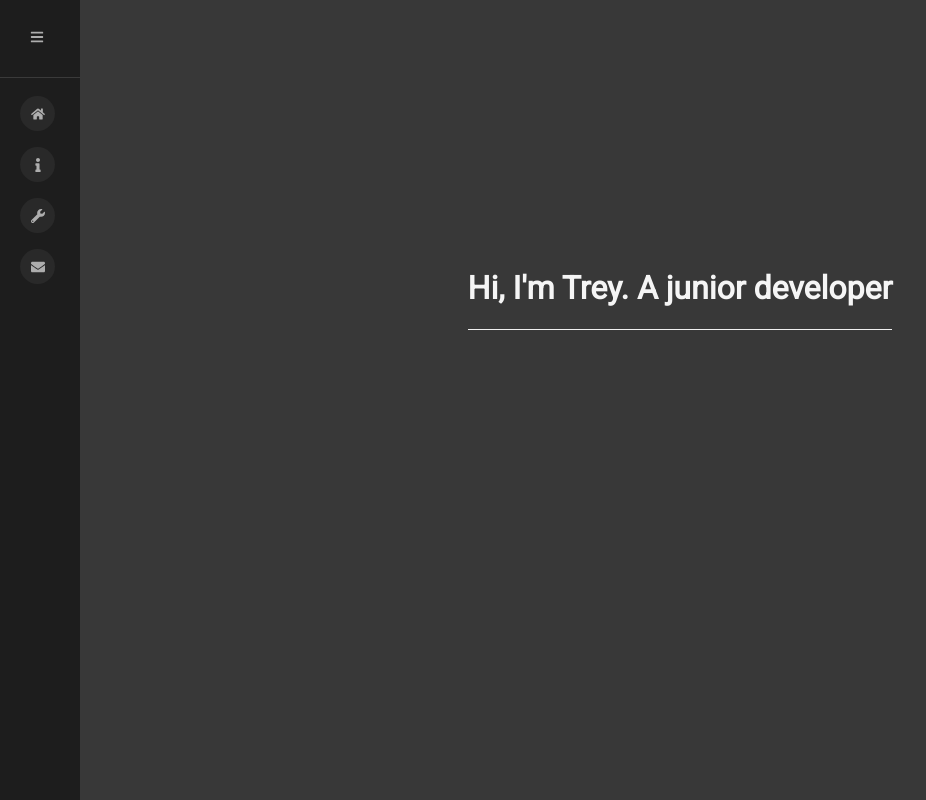
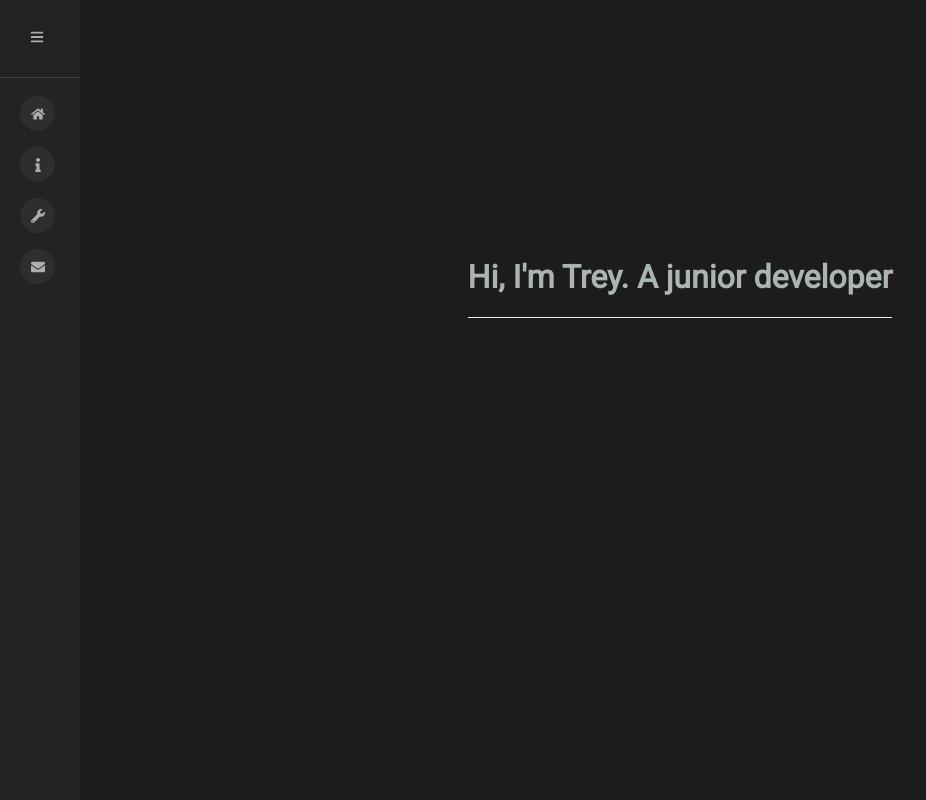
Before and after one commit to TreyPhillip/Portfolio, a React (Create React App) app: page / in a window 1280 px wide. Shown: the whole page, without its empty margins (0-926 px from the left). Built offline with nearby package versions, Linux system fonts and the light colour scheme.

Commit message:
color changes and slight style adjutments

```diff
--- a/src/styles/App.scss
+++ b/src/styles/App.scss
@@ -1,6 +1,6 @@
 @import url('https://fonts.googleapis.com/css?family=Roboto&display=swap');
 
-$sidebar-bg-color: #1d1d1d;
+$sidebar-bg-color: #242323;
 $submenu-bg-color: rgba(255, 255, 255, 0.05);
 $submenu-bg-color-collapsed: rgba(29, 29, 29, 0.95);
 $sidebar-color: #adadad;
@@ -24,7 +24,7 @@ body {
   height: 100%;
   display: flex;
   position: relative;
-  background-color: #383838;
+  background-color: #1d1c1c;
 
   .btn-toggle {
     cursor: pointer;
@@ -91,11 +91,14 @@ body {
       h1 {
         display: flex;
         align-items: center;
+        margin-top: 0px;
+        color: rgb(171, 179, 179);
         transform: translateX(0px);
       }
       h2 {
         display: flex;
         align-items: center;
+        color: rgb(171, 179, 179);
         transform: translateX(0px);
       }
     }
@@ -126,7 +129,7 @@ body {
   .intro {
     text-align: center;
     margin: auto;
-    margin-top: 200px;
+    margin-top: 210px;
     margin-bottom: 450px;
   }
 
```
